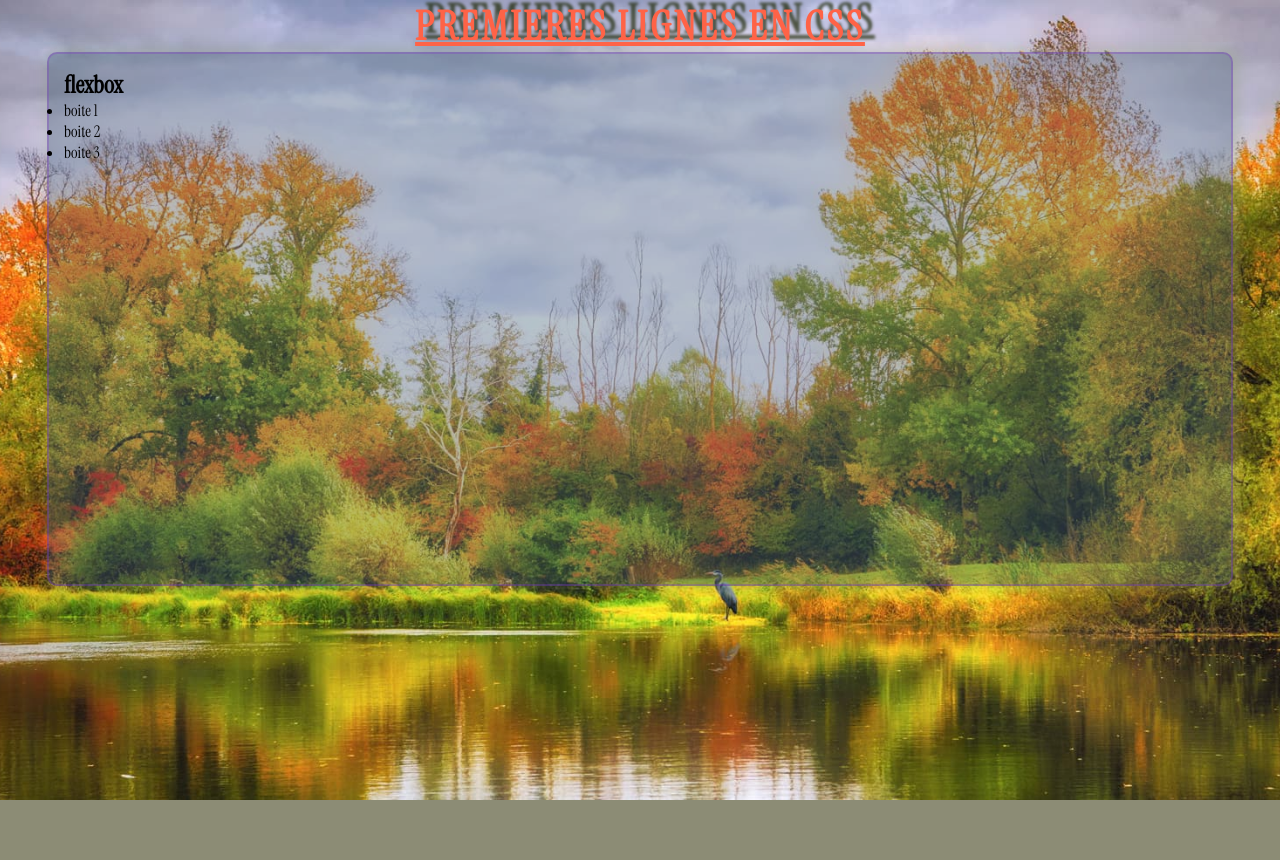
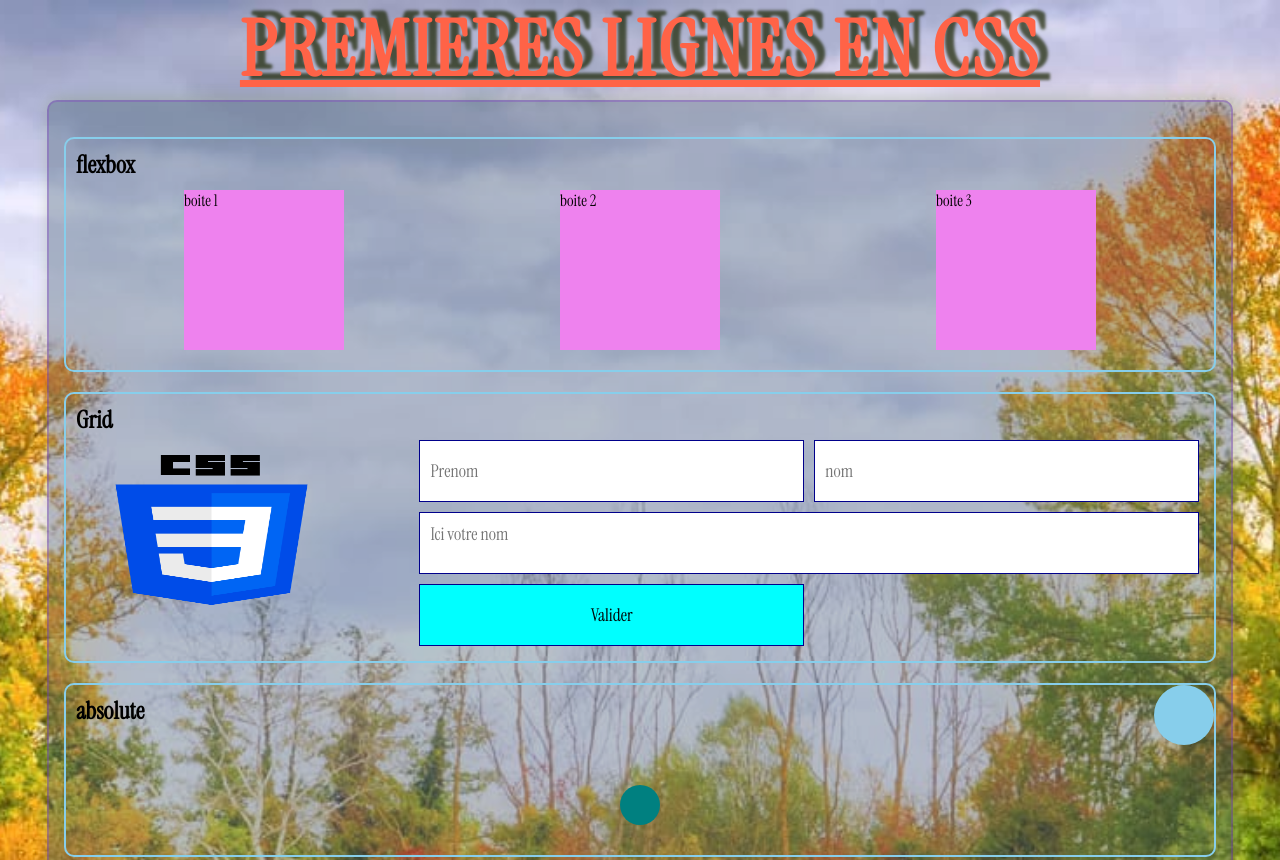
Before and after one commit to adelwebdev/dev_html, a plain HTML site: page index2.html in a window 1280 px wide. Shown: the top 860 px of the page. Before the commit the page ends 800 px from the top, so only its background shows below. Drawn offline with Linux system fonts and the light colour scheme.

Commit message:
Add files via upload

```diff
--- a/index2.html
+++ b/index2.html
@@ -22,6 +22,32 @@
           <li>boite 3</li>
         </ul>
       </div>
+
+      <div class="grid">
+        <h2>Grid</h2>
+        <div class="grid-container">
+          <img src="./CSS3_logo.png" alt="logo-css" />
+
+          <form action="">
+            <input type="text" id="firstname" placeholder="Prenom" />
+            <input type="text" id="surname" placeholder="nom" />
+            <textarea
+              name=""
+              id=""
+              cols="30"
+              rows="10"
+              placeholder="Ici votre nom"
+            ></textarea>
+            <input type="submit" value="Valider" id="btn-submit" />
+          </form>
+        </div>
+      </div>
+
+      <div class="absolute">
+        <h2>absolute</h2>
+        <span id="circle1"></span>
+        <span id="circle2"></span>
+      </div>
     </main>
   </body>
   <script src="/script.js"></script>
--- a/style.css
+++ b/style.css
@@ -8,12 +8,13 @@
 * {
   margin: 0;
   padding: 0;
+  /* border: 2px solid red; */
 }
 
 body {
   font-family: "maFont", sans-serif;
   background: url(./Soleil.jpg) center/cover no-repeat;
-  min-height: 100vh;
+  min-height: 200vh;
 }
 
 h1 {
@@ -21,7 +22,7 @@ h1 {
   letter-spacing: 3px;
   text-align: center;
   /* les tailles de polices doivent etre en rem */
-  font-size: 2.5rem;
+  font-size: 6vw;
   text-shadow: 10px -7px 3px #1d2704b8;
   color: tomato;
   text-decoration: underline;
@@ -34,7 +35,7 @@ body {
 }
 
 main {
-  height: 500px;
+  min-height: 500px;
   background: #415e6f5e;
   width: 90%;
   margin: 0 auto;
@@ -43,3 +44,130 @@ main {
   box-shadow: 3px -1px 14px 2px #8b9d715c;
   padding: 15px;
 }
+
+h2 {
+  margin: 0;
+}
+
+.flexbox,
+.grid,
+.absolute {
+  border: 2px solid skyblue;
+  border-radius: 10px;
+  padding: 10px;
+  margin-top: 20px;
+}
+
+.flexbox ul {
+  padding: 0;
+  display: flex;
+  justify-content: space-around;
+}
+
+.flexbox li {
+  list-style: none;
+  height: 160px;
+  width: 160px;
+  margin: 10px;
+  background: violet;
+  justify-content: center;
+}
+
+.grid-container {
+  display: grid;
+  grid-template-columns: 30% 70%;
+}
+
+.grid img {
+  height: 150px;
+  width: 80%;
+  margin-top: 20px;
+  display: block;
+}
+
+form {
+  display: grid;
+  grid-template-columns: 1fr 1fr;
+  grid-template-rows: 1fr 1fr 1fr;
+  grid-template-areas:
+    "i1 i2"
+    "ta ta"
+    "vi bt";
+}
+
+input,
+textarea {
+  margin: 5px;
+  border: 1px solid darkblue;
+  padding: 10px;
+  font-size: 1.1rem;
+  font-family: maFont;
+}
+
+textarea {
+  grid-area: ta;
+  resize: none;
+  height: 40px;
+}
+
+#btn-submit {
+  grid-template-areas: bt;
+  cursor: pointer;
+  background: cyan;
+  transition: 0.5s;
+}
+
+#btn-submit:hover {
+  background: darkblue;
+}
+
+.absolute {
+  position: relative;
+  height: 150px;
+}
+
+#circle1 {
+  height: 60px;
+  width: 60px;
+  background: skyblue;
+  position: absolute;
+  border-radius: 80px;
+  top: 0;
+  right: 0px;
+}
+
+#circle2 {
+  height: 40px;
+  width: 40px;
+  border-radius: 150px;
+  background: teal;
+  position: absolute;
+  left: 50%;
+  transform: translateX(-50%);
+  top: 100px;
+}
+
+@media screen and (max-width: 620px) {
+  .grid-container img {
+    width: 55%;
+  }
+
+  .flexbox ul {
+    flex-direction: column;
+  }
+
+  form {
+    grid-template-columns: 1fr;
+    grid-template-rows: 1fr;
+    grid-template-areas:
+      "i1"
+      "i2"
+      "ta"
+      "bt";
+  }
+
+  input,
+  textarea {
+    font-size: 0.8rem;
+  }
+}
```
